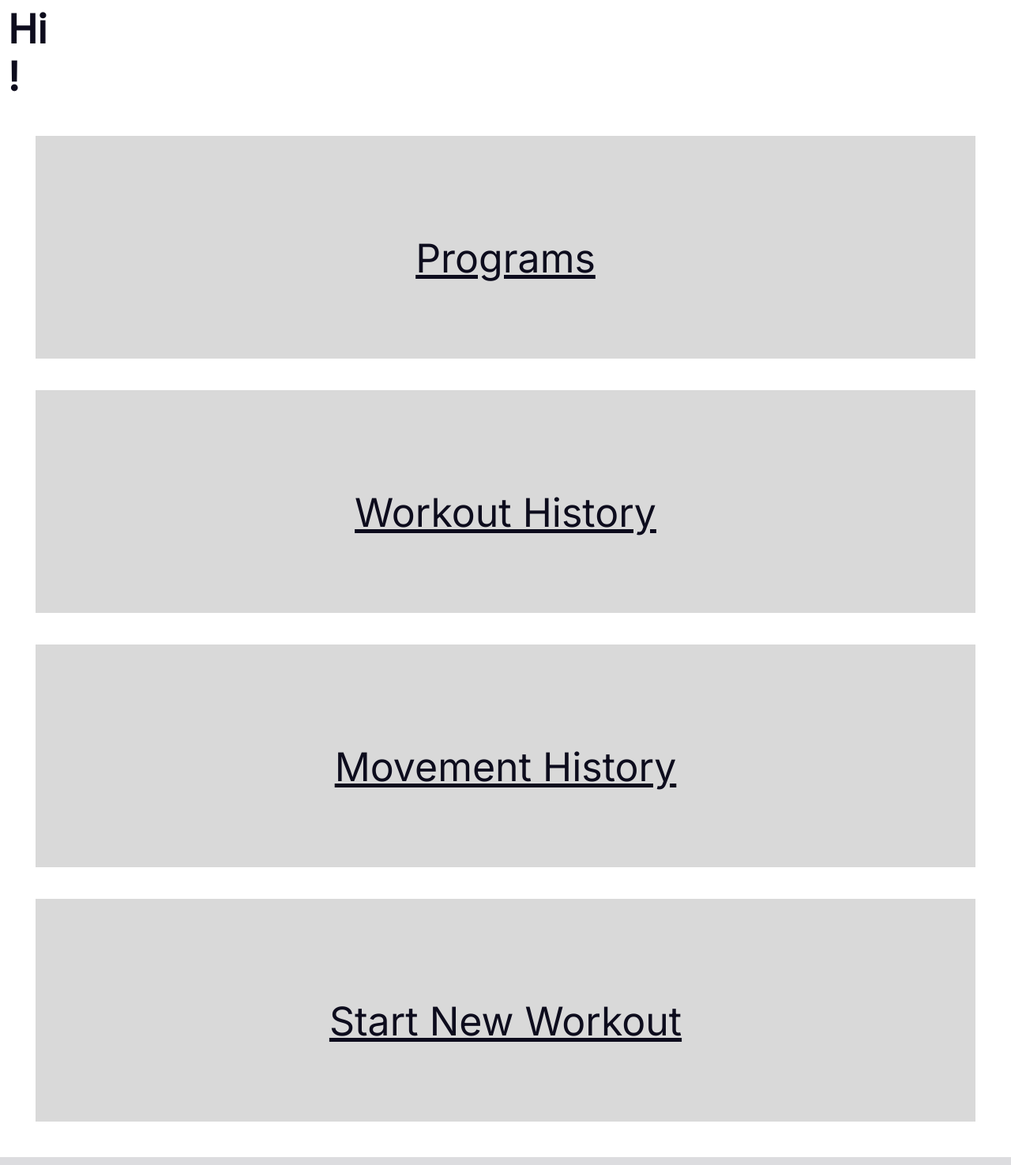
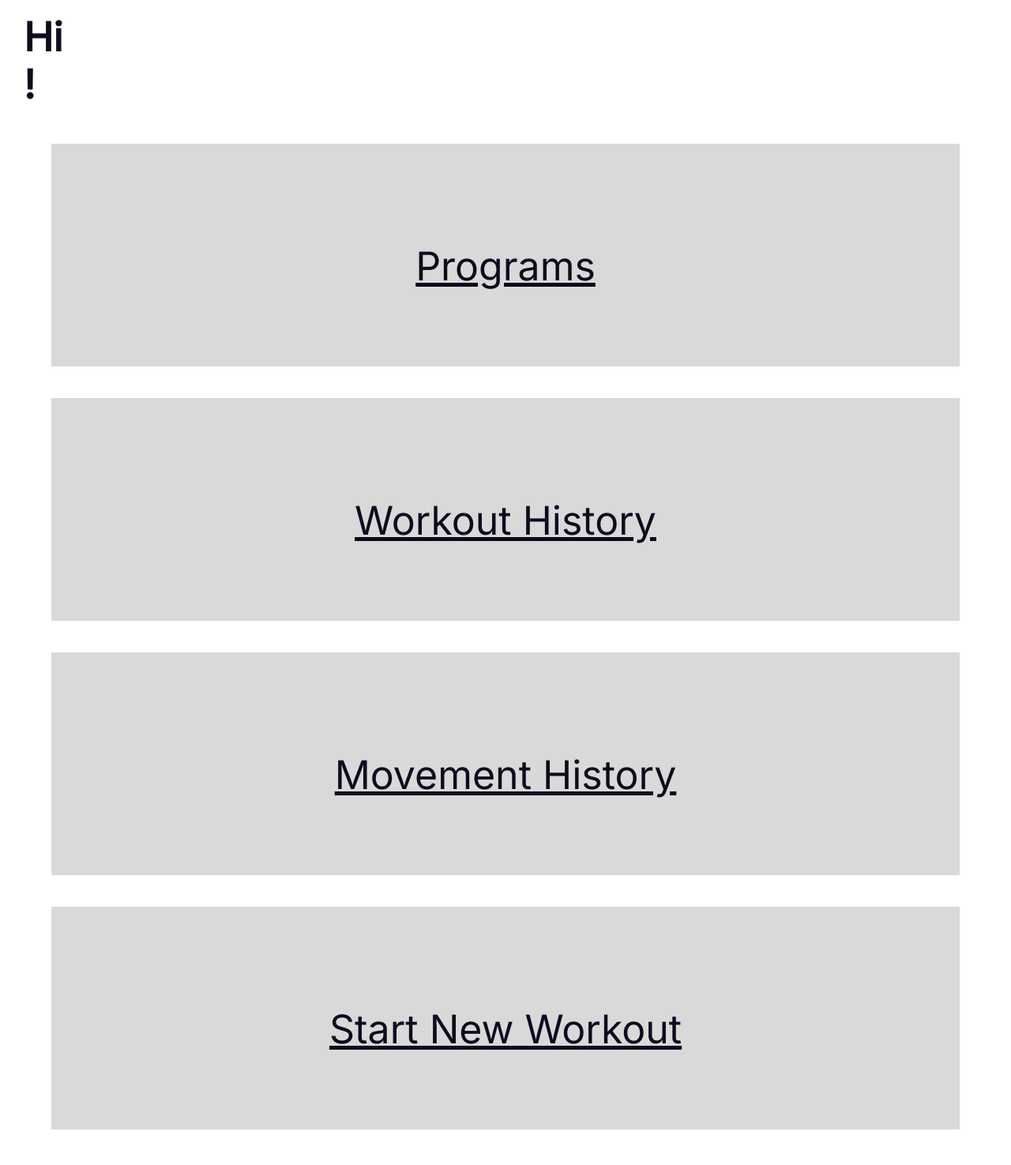
Before and after one commit to Joylana/LACRM-Project, a PHP site: page /homepage.php in a window 1280 px wide. Shown: the part 83-1558 px from the top of the page at 79% size. Run offline with PHP 8.4, Linux system fonts and the light colour scheme; the visitor is signed in with stand-in values (Sample User, id 1); data that the repository does not hold is empty.

Commit message:
changing margins

```diff
--- a/include/common-components.php
+++ b/include/common-components.php
@@ -22,17 +22,19 @@
                 </div>
 
                 </div>
+                <div style='margin:20px'>
             ";
 
         }else{ // gonna fix the back button positioning when working on programs-page
             echo"
                 <div class='navbar'>
 
-                <div style='float:left; padding:20px'>
+                <div style='float:left; padding:20px;'>
 
                 <a style='color: white;font-size:300%' href='programs-page.php'>
                     < Back
                 </a>
+
 
                 </div>
 
@@ -45,6 +47,7 @@
                 </div>
 
                 </div>
+                <div style='margin:30px'>
             ";
         }
     }
--- a/new-program.php
+++ b/new-program.php
@@ -13,7 +13,6 @@
     NavBar(1);
 
 ?>
-<div style='margin: 30px'>
 
     <h1>New Program:</h1>
 
--- a/program-view.php
+++ b/program-view.php
@@ -7,7 +7,6 @@
     $sets = GetSetsForWorkout($workoutId);
 
     NavBar(1);
-    echo "<div style='margin:15px'>";
     echo "<h1>".$program['workoutName']."</h1>";
     echo " <div class='big-workout-button'>
     <div style='margin-top:25px'>
```
